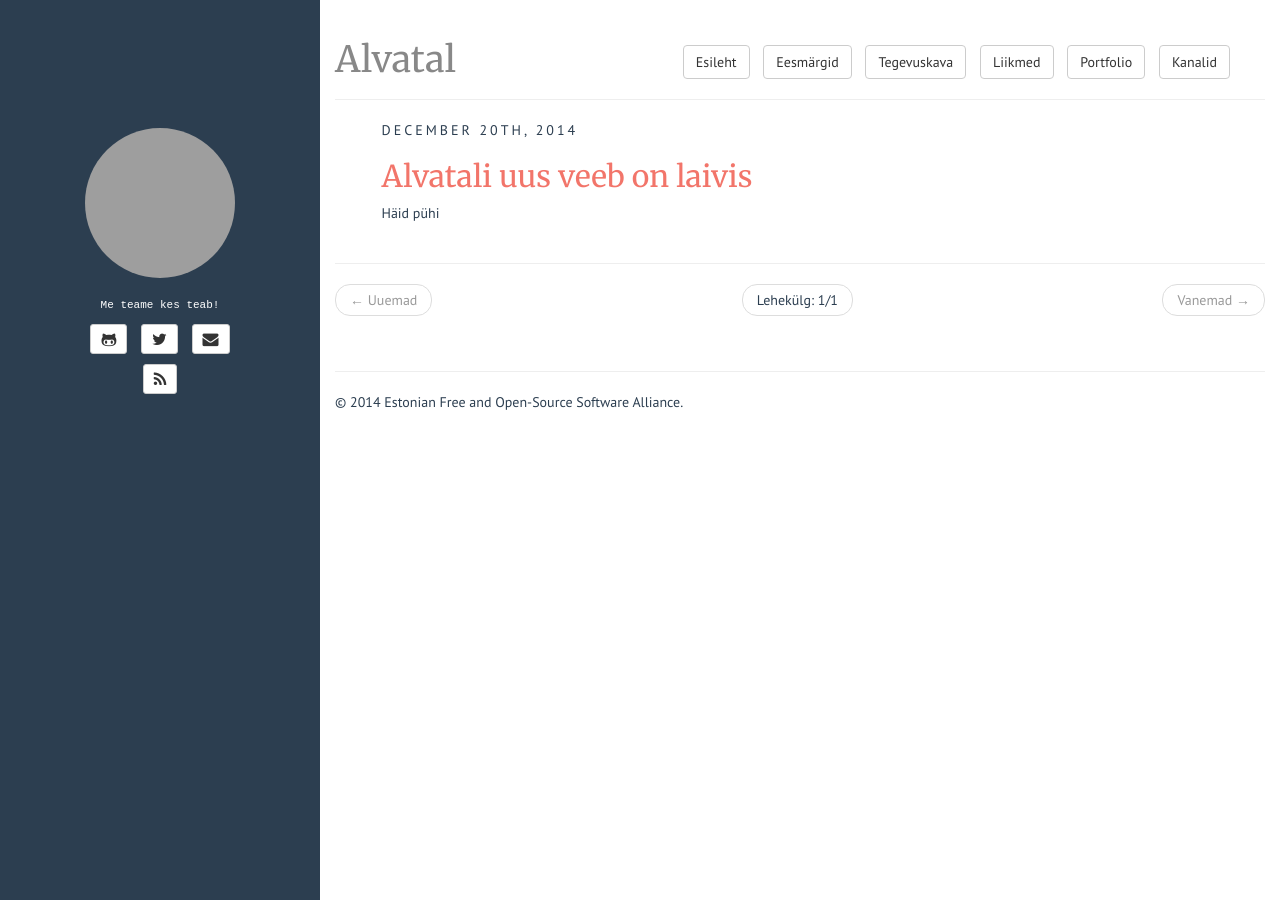
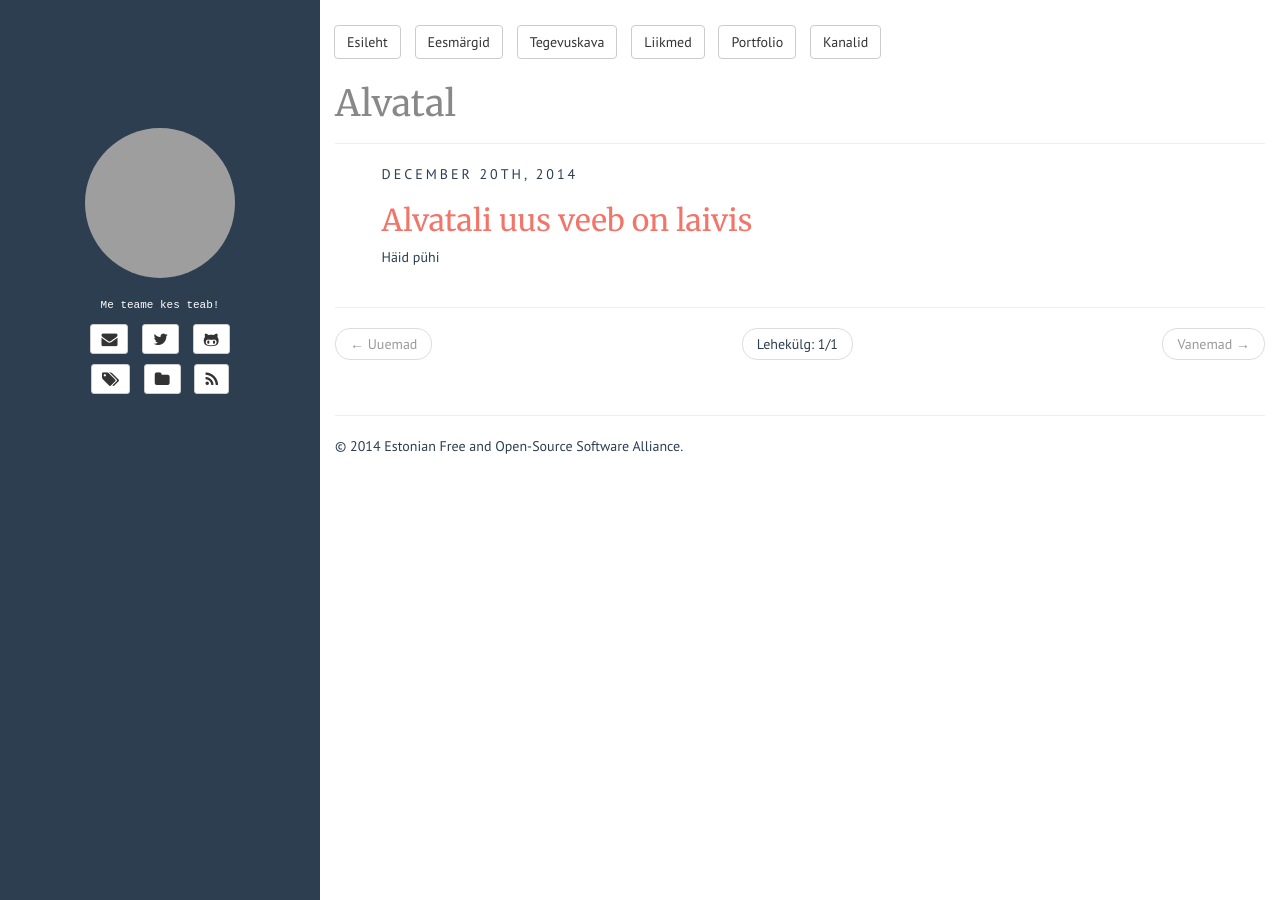
Before and after one commit to alvatal/alvatal.github.io, a Jekyll site: the page built from index.html, in a window 1280 px wide. Built offline with Jekyll 4.4.1, drawn with Linux system fonts in a browser that asks for light colours; the list of posts is cut into pages by our own code; grey boxes are pictures that could not be loaded.

Commit message:
Fix responsiveness and enchance the templates.
- Add footer buttons;
- Fix the menu overlaying page and post title;
- Remove text titles from post's social media sharing buttons;
- Fix pagination buttons line breaks;
- Add tags and categories to sidebar;
- Reorganize sidebar.

```diff
--- a/_includes/default.html
+++ b/_includes/default.html
@@ -34,7 +34,7 @@
 </head>
 
 <body>
-	<nav class="navbar navbar-default visible-xs" role="navigation">
+	<nav class="navbar navbar-default visible-xs" role="navigation" id="pagetop">
 		<!-- Brand and toggle get grouped for better mobile display -->
 		<div class="navbar-header">
 			<button type="button" class="navbar-toggle" data-toggle="collapse" data-target="#bs-example-navbar-collapse-1">
@@ -67,7 +67,7 @@
 		<!-- Collect the nav links, forms, and other content for toggling -->
 		<div class="collapse navbar-collapse" id="bs-example-navbar-collapse-1">
 			<ul class="nav navbar-nav">
-				<li class="active"><a href="{{ site.BASE_PATH }}/">Esileht</a></li>
+				<li><a href="{{ site.BASE_PATH }}/">Esileht</a></li>
                 <li><a href="{{ site.BASE_PATH }}/goals.html">Eesm&auml;rgid</a></li>
                 <li><a href="{{ site.BASE_PATH }}/agenda.html">Tegevuskava</a></li>
                 <li><a href="{{ site.BASE_PATH }}/members.html">Liikmed</a></li>
@@ -98,6 +98,20 @@
 
 		<footer>
 			<hr/>
+            <div class="navbar navbar-default visible-xs navbar-header">
+                <a class="navbar-toggle nav-link" href="#pagetop">
+                    <i class="fa fa-arrow-up fa-lg"></i>
+                </a>
+                <a class="navbar-toggle nav-link" href="{{ site.BASE_PATH}}/{{ site.tags_path }}">
+                    <i class="fa fa-tags fa-lg"></i>
+                </a>
+                <a class="navbar-toggle nav-link" href="{{ site.BASE_PATH}}/{{ site.categories_path }}">
+                    <i class="fa fa-folder fa-lg"></i>
+                </a>
+                <a class="navbar-toggle nav-link" href="{{ site.BASE_PATH }}/{{ site.rss_path }}">
+                    <i class="fa fa-rss fa-lg"></i>
+                </a>
+            </div>
 			<p>
 				&copy; {{ site.time | date: '%Y' }} {{ site.author.name }}.
 			</p>
--- a/_includes/sidebar.html
+++ b/_includes/sidebar.html
@@ -16,10 +16,10 @@
 
 <div id="contact-list" class="text-center">
 	<ul class="list-unstyled list-inline">
-		{% if site.author.github %}
+		{% if site.author.email %}
 		<li>
-			<a class="btn btn-default btn-sm" href="https://github.com/{{ site.author.github }}">
-				<i class="fa fa-github-alt fa-lg"></i>
+			<a class="btn btn-default btn-sm" href="mailto:{{ site.author.email }}">
+				<i class="fa fa-envelope fa-lg"></i>
 			</a>
 		</li>
 		{% endif %}
@@ -30,13 +30,30 @@
 			</a>
 		</li>
 		{% endif %}
-		{% if site.author.email %}
+		{% if site.author.github %}
 		<li>
-			<a class="btn btn-default btn-sm" href="mailto:{{ site.author.email }}">
-				<i class="fa fa-envelope fa-lg"></i>
+			<a class="btn btn-default btn-sm" href="https://github.com/{{ site.author.github }}">
+				<i class="fa fa-github-alt fa-lg"></i>
 			</a>
 		</li>
 		{% endif %}
+	</ul>
+	<ul class="list-unstyled list-inline">
+		<li>
+			<a class="btn btn-default btn-sm" href="{{ site.BASE_PATH}}/{{ site.tags_path }}">
+				<i class="fa fa-tags fa-lg"></i>
+			</a>
+		</li>
+		<li>
+			<a class="btn btn-default btn-sm" href="{{ site.BASE_PATH}}/{{ site.categories_path }}">
+				<i class="fa fa-folder fa-lg"></i>
+			</a>
+		</li>
+		<li>
+			<a class="btn btn-default btn-sm" href="{{ site.BASE_PATH }}/{{ site.rss_path }}">
+				<i class="fa fa-rss fa-lg"></i>
+			</a>
+		</li>
 	</ul>
 	<ul id="contact-list-secondary" class="list-unstyled list-inline">
 		{% if site.author.pinterest %}
@@ -53,11 +70,6 @@
 			</a>
 		</li>
 		{% endif %}
-		<li>
-			<a class="btn btn-default btn-sm" href="{{ site.BASE_PATH }}/{{ site.rss_path }}">
-				<i class="fa fa-rss fa-lg"></i>
-			</a>
-		</li>
 	</ul>
 </div>
 <! -- sidebar.html end -->
--- a/assets/css/style.css
+++ b/assets/css/style.css
@@ -170,9 +170,11 @@
 .badge { background: #F2756A; }
 
 #nav-menu{
-    position: fixed;
-    top: 45px;
-    right: 45px;
+    position: relative;
+    top: 25px;
+    left: 25%;
+    width: 75%;
+    padding-left: 9px;
     z-index: 2000;
 }
 #nav-menu .dropdown-menu {
@@ -183,3 +185,19 @@
 ul.dropdown-menu>li>a>i.fa {
     width: 1.3em;
 }
+
+@media (min-width: 470px) {
+    ul.pager>li.previous>a>span.hidden-xs,
+    ul.pager>li>span.page_number>span.hidden-xs,
+    ul.pager>li.next>a>span.hidden-xs {
+        display: inline !important;
+    }
+}
+
+@media (max-width: 469px) {
+    ul.pager>li.previous>a>span.hidden-xs,
+    ul.pager>li>span.page_number>span.hidden-xs,
+    ul.pager>li.next>a>span.hidden-xs {
+        display: none !important;
+    }
+}
--- a/index.html
+++ b/index.html
@@ -46,28 +46,28 @@
   {% if paginator.previous_page %}
   <li class="previous">
     {% if paginator.previous_page == 1 %}
-    <a href="{{ site.BASE_PATH }}/">&larr; Uuemad</a>
+    <a href="{{ site.BASE_PATH }}/">&larr;<span class="hidden-xs"> Uuemad</span>/a>
     {% else %}
-    <a href="{{ site.BASE_PATH }}/{{ site.paginate_path | replace: ':num', paginator.previous_page }}">&larr; Uuemad</a>
+    <a href="{{ site.BASE_PATH }}/{{ site.paginate_path | replace: ':num', paginator.previous_page }}">&larr;<span class="hidden-xs"> Uuemad</span></a>
     {% endif %}
   </li>
   {% else %}
   <li class="previous disabled">
-    <a>&larr; Uuemad</a>
+    <a>&larr;<span class="hidden-xs"> Uuemad</span></a>
   </li>
   {% endif %}
 
   <li>
-    <span class="page_number">Lehek&uuml;lg: {{ paginator.page }}/{{ paginator.total_pages }}</span>
+    <span class="page_number"><span class="hidden-xs">Lehek&uuml;lg: </span>{{ paginator.page }}/{{ paginator.total_pages }}</span>
   </li>
 
   {% if paginator.next_page %}
   <li class="next">
-    <a href="{{ site.BASE_PATH }}/{{ site.paginate_path | replace: ':num', paginator.next_page }}">Vanemad &rarr;</a>
+    <a href="{{ site.BASE_PATH }}/{{ site.paginate_path | replace: ':num', paginator.next_page }}"><span class="hidden-xs">Vanemad </span>&rarr;</a>
   </li>
   {% else %}
   <li class="next disabled">
-    <a>Vanemad &rarr;</a>
+    <a><span class="hidden-xs">Vanemad </span>&rarr;</a>
   </li>
   {% endif %}
 
```
Also changed, not shown: _includes/post.html (+4 -7 lines).
